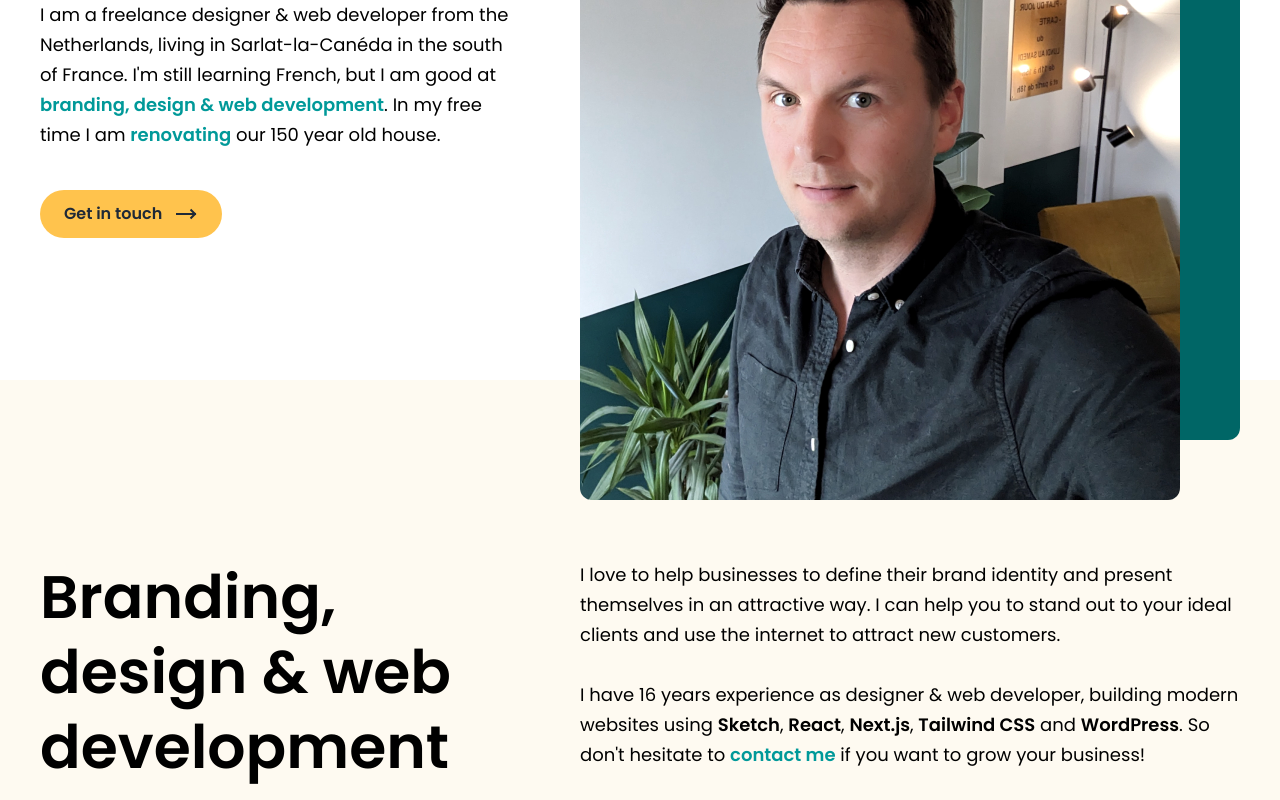
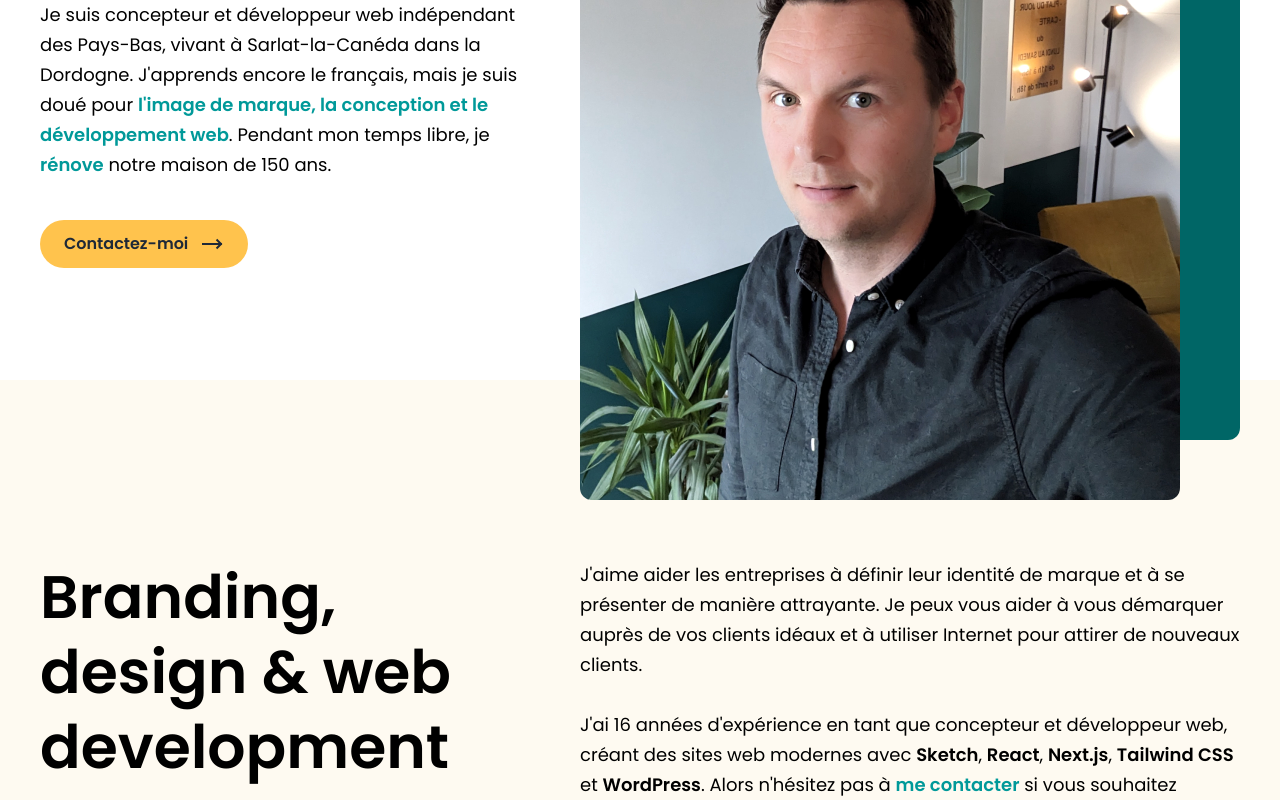
Before and after one commit to sboerrigter/bonsjoerd, a Next.js app: page /fr in a window 1280 px wide. Shown: the part 400-1200 px from the top of the page. Built offline with nearby package versions, Linux system fonts and the light colour scheme.

Commit message:
:globe_with_meridians: Add translations

```diff
--- a/components/Footer.js
+++ b/components/Footer.js
@@ -2,7 +2,7 @@ import Button from "@/components/Button";
 import Socials from "./Socials";
 import Wrap from "@/components/Wrap";
 
-export default function Footer() {
+export default function Footer({ content }) {
   return (
     <footer className="bg-green-700 text-white -mt-1 pt-1" id="contact">
       <Wrap>
@@ -11,19 +11,15 @@ export default function Footer() {
           className="bg-green-600 -mt-15 p-5 pb-10 2xs:p-10 2xs:pb-15 xl:p-15 xl:pb-20 xl:pt-15 rounded-xl"
         >
           <h2 className="text-[50px] leading-tight mb-6 xl:text-[60px] ">
-            Get in touch
+            {content.title}
           </h2>
 
           <div className="flex flex-col lg:flex-row gap-x-10 xl:gap-x-15 gap-y-10">
             <div>
-              <p>
-                Don't hesitate to contact me if you need help with branding,
-                design or web development. I am happy to help where I can!
-              </p>
+              <p dangerouslySetInnerHTML={{ __html: content.text }}></p>
               <Button href="mailto:sjoerd@bonsjoerd.fr">
-                <span>
-                  Send <span className="hidden xs:inline">me</span> an e-mail
-                </span>
+                <span className="xs:hidden">{content.buttonLabelShort}</span>
+                <span className="hidden xs:inline">{content.buttonLabel}</span>
               </Button>
             </div>
 
--- a/components/Hero.js
+++ b/components/Hero.js
@@ -10,21 +10,11 @@ export default function Hero({ content }) {
           <h2 className="text-6xl mb-6 xs:text-[80px] xs:mb-10 xl:mb-15">
             {content.title}
           </h2>
-          <p className="xs:mb-10">
-            I am a freelance designer &amp; web developer from the Netherlands,
-            living in Sarlat-la-Canéda in the south of France. I'm still
-            learning French, but I am good at{" "}
-            <a href="#services">branding, design &amp; web development</a>. In
-            my free time I am{" "}
-            <a
-              href="https://www.youtube.com/channel/UCNHwMsWwnJHmLAcJgup1-EQ"
-              target="blank"
-            >
-              renovating
-            </a>{" "}
-            our 150 year old house.
-          </p>
-          <Button href="#contact">Get in touch</Button>
+          <p
+            className="xs:mb-10"
+            dangerouslySetInnerHTML={{ __html: content.text }}
+          />
+          <Button href="#contact">{content.buttonLabel}</Button>
         </div>
         <div className="w-full max-w-[480px] lg:max-w-[660px] lg:w-[55%] lg:mb-15 xl:mb-0">
           <Image
--- a/components/Projects.js
+++ b/components/Projects.js
@@ -1,7 +1,7 @@
 import Image from "next/image";
 import Wrap from "@/components/Wrap";
 
-export default function Projects() {
+export default function Projects({ content }) {
   const projects = [
     {
       title: "Maison 1870",
@@ -126,6 +126,8 @@ export default function Projects() {
     // },
   ];
 
+  const experience = new Date().getFullYear() - 2008;
+
   return (
     <section className="bg-yellow-50 pt-15 pb-30 xl:py-45" id="services">
       <Wrap className="flex flex-col md:flex-row gap-x-15 mb-15">
@@ -141,19 +143,12 @@ export default function Projects() {
         </h1>
 
         <div className="md:w-[55%]">
-          <p>
-            I love to help businesses to define their brand identity and present
-            themselves in an attractive way. I can help you to stand out to your
-            ideal clients and use the internet to attract new customers.
-          </p>
-          <p>
-            I have {new Date().getFullYear() - 2008} years experience as
-            designer &amp; web developer, building modern websites using{" "}
-            <strong>Sketch</strong>, <strong>React</strong>,{" "}
-            <strong>Next.js</strong>, <strong>Tailwind CSS</strong> and{" "}
-            <strong>WordPress</strong>. So don't hesitate to{" "}
-            <a href="#contact">contact me</a> if you want to grow your business!
-          </p>
+          <p dangerouslySetInnerHTML={{ __html: content.text1 }} />
+          <p
+            dangerouslySetInnerHTML={{
+              __html: content.text2.replace("XXXX", experience),
+            }}
+          ></p>
         </div>
       </Wrap>
 
--- a/dictionaries/en.json
+++ b/dictionaries/en.json
@@ -4,6 +4,18 @@
     "description": "Hello, I am Sjoerd Boerrigter. A freelance designer & web developer from the Netherlands, living in Sarlat-la-Canéda in the south of France."
   },
   "hero": {
-    "title": "Hello, I am Sjoerd"
+    "title": "Hello, I am Sjoerd",
+    "text": "I am a freelance designer &amp; web developer from the Netherlands, living in Sarlat-la-Canéda in the south of France. I'm still learning French, but I am good at <a href='#services'>branding, design &amp; web development</a>. In my free time I am <a href='https://www.youtube.com/channel/UCNHwMsWwnJHmLAcJgup1-EQ' target='_blank'>renovating</a> our 150 year old house.",
+    "buttonLabel": "Get in touch"
+  },
+  "projects": {
+    "text1": "I love to help businesses to define their brand identity and present themselves in an attractive way. I can help you to stand out to your ideal clients and use the internet to attract new customers.",
+    "text2": "I have XXXX years experience as designer &amp; web developer, building modern websites using <strong>Sketch</strong>, <strong>React</strong>, <strong>Next.js</strong>, <strong>Tailwind CSS</strong> and <strong>WordPress</strong>. So, don't hesitate to <a href='#contact'>contact me</a> if you want to grow your business!"
+  },
+  "footer": {
+    "title": "Get in touch",
+    "text": "Don't hesitate to contact me if you need help with branding, design or web development. I am happy to help where I can!",
+    "buttonLabel": "Send me an e-mail",
+    "buttonLabelShort": "E-mail me"
   }
 }
--- a/dictionaries/fr.json
+++ b/dictionaries/fr.json
@@ -1,9 +1,21 @@
 {
   "metadata": {
     "title": "BonSjoerd - Branding, design & web development",
-    "description": "Hello, I am Sjoerd Boerrigter. A freelance designer & web developer from the Netherlands, living in Sarlat-la-Canéda in the south of France."
+    "description": "Bonjour, je suis Sjoerd Boerrigter. Concepteur et développeur web indépendant des Pays-Bas, vivant à Sarlat-la-Canéda dans le sud de la France."
   },
   "hero": {
-    "title": "Bonjour, je suis Sjoerd"
+    "title": "Bonjour, je suis Sjoerd",
+    "text": "Je suis concepteur et développeur web indépendant des Pays-Bas, vivant à Sarlat-la-Canéda dans la Dordogne. J'apprends encore le français, mais je suis doué pour <a href='#services'>l'image de marque, la conception et le développement web</a>. Pendant mon temps libre, je <a href='https://www.youtube.com/channel/UCNHwMsWwnJHmLAcJgup1-EQ' target='_blank'>rénove</a> notre maison de 150 ans.",
+    "buttonLabel": "Contactez-moi"
+  },
+  "projects": {
+    "text1": "J'aime aider les entreprises à définir leur identité de marque et à se présenter de manière attrayante. Je peux vous aider à vous démarquer auprès de vos clients idéaux et à utiliser Internet pour attirer de nouveaux clients.",
+    "text2": "J'ai XXXX années d'expérience en tant que concepteur et développeur web, créant des sites web modernes avec <strong>Sketch</strong>, <strong>React</strong>, <strong>Next.js</strong>, <strong>Tailwind CSS</strong> et <strong>WordPress</strong>. Alors n'hésitez pas à <a href='#contact'>me contacter</a> si vous souhaitez développer votre entreprise !"
+  },
+  "footer": {
+    "title": "Contactez-moi",
+    "text": "N'hésitez pas à me contacter si vous avez besoin d'aide pour l'image de marque, la conception ou le développement web. Je suis heureux d'aider là où je peux !",
+    "buttonLabel": "Envoie-moi un email",
+    "buttonLabelShort": "Email moi"
   }
 }
--- a/dictionaries/nl.json
+++ b/dictionaries/nl.json
@@ -4,6 +4,18 @@
     "description": "Hallo, ik ben ben Sjoerd Boerrigter. Een freelance designer & web developer uit Nederland, woonachtig in Sarlat-la-Canéda in Zuid-Frankrijk."
   },
   "hero": {
-    "title": "Hallo, ik ben Sjoerd"
+    "title": "Hallo, ik ben Sjoerd",
+    "text": "Ik ben freelance designer &amp; web developer uit Nederland, woonachtig in Sarlat-la-Canéda in Zuid-Frankrijk. I'm werk nog aan mijn Frans, maar ik ben wel goed in <a href='#services'>branding, design &amp; web development</a>. In mijn vrije tijd <a href='https://www.youtube.com/channel/UCNHwMsWwnJHmLAcJgup1-EQ' target='_blank'>renoveer</a> ik ons 150 jaar oude huis.",
+    "buttonLabel": "Neem contact op"
+  },
+  "projects": {
+    "text1": "Ik help bedrijven graag om hun merkidentiteit te definiëren en zichzelf op een aantrekkelijke manier te presenteren. Ik kan je helpen om op te vallen bij je ideale klanten en nieuwe klanten aan te trekken via internet.",
+    "text2": "Ik heb XXXX jaar ervaring als ontwerper & webontwikkelaar. Ik maak moderne websites met behulp van <strong>Sketch</strong>, <strong>React</strong>, <strong>Next.js</strong>, <strong>Tailwind CSS</strong> en <strong>WordPress</strong>. Dus, aarzel niet om <a href='#contact'>contact op te nemen</a> als je je bedrijf wil laten groeien!"
+  },
+  "footer": {
+    "title": "Neem contact op",
+    "text": "Aarzel niet om contact met me op te nemen als je hulp nodig hebt met branding, design of web development. Ik help graag waar ik kan!",
+    "buttonLabel": "Stuur me een e-mail",
+    "buttonLabelShort": "E-mail mij"
   }
 }
```
